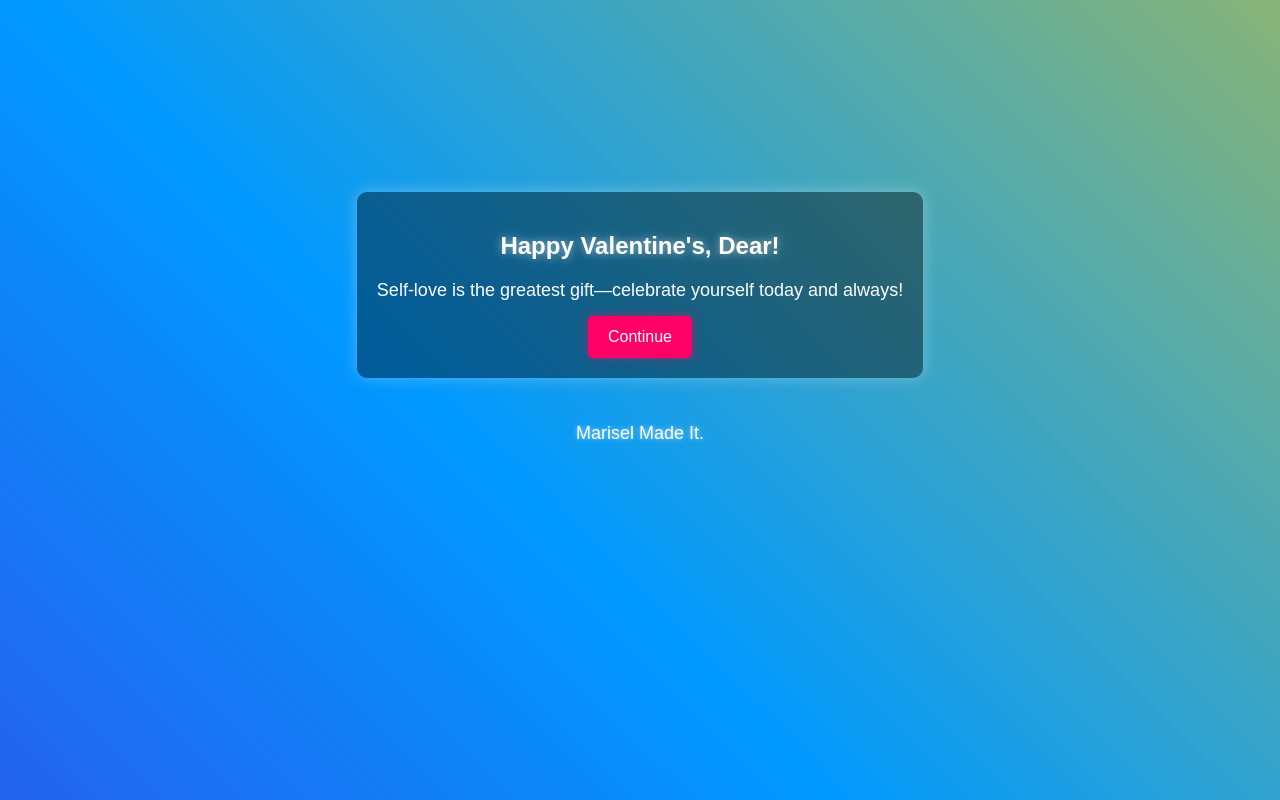
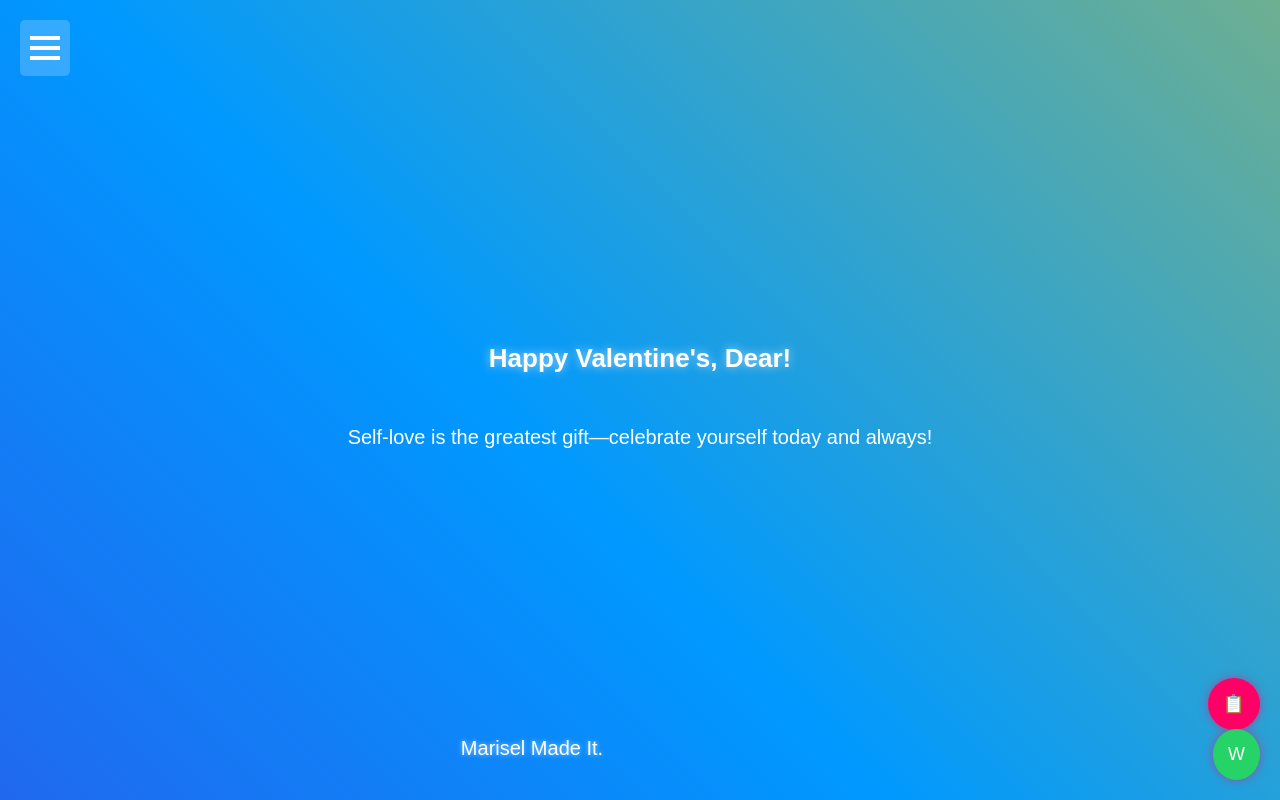
Before and after one commit to betingrich/I, a plain HTML site: page index.html in a window 1280 px wide. Drawn offline with Linux system fonts and the light colour scheme.

Commit message:
Update index.html

```diff
--- a/index.html
+++ b/index.html
@@ -15,6 +15,12 @@
             color: white;
             margin: 0;
             padding: 0;
+            height: 100vh;
+            display: flex;
+            flex-direction: column;
+            justify-content: center;
+            align-items: center;
+            position: relative;
         }
 
         /* Background Animation */
@@ -23,68 +29,127 @@
             100% { background-position: 100% 50%; }
         }
 
-        /* Container */
-        .container {
-            margin-top: 15%;
-            padding: 20px;
-            background: rgba(0, 0, 0, 0.4);
-            display: inline-block;
-            border-radius: 10px;
-            box-shadow: 0 0 15px rgba(255, 255, 255, 0.3);
-            animation: fadeIn 1s ease-in-out;
-        }
-
-        /* Fade In Animation */
-        @keyframes fadeIn {
-            from { opacity: 0; transform: translateY(-10px); }
-            to { opacity: 1; transform: translateY(0); }
-        }
-
         h2 {
-            font-size: 24px;
+            font-size: 26px;
             text-shadow: 0 0 10px rgba(255, 255, 255, 0.6);
         }
 
         p {
-            font-size: 18px;
-            margin: 15px 0;
+            font-size: 20px;
+            margin: 20px 10px;
+            padding: 10px;
+            max-width: 80%;
         }
 
-        button {
+        /* Floating Action Buttons */
+        .fab {
+            position: fixed;
+            bottom: 70px;
+            right: 20px;
             background: #ff0066;
             color: white;
             border: none;
-            padding: 12px 20px;
-            font-size: 16px;
-            border-radius: 5px;
+            padding: 15px;
+            font-size: 18px;
+            border-radius: 50%;
             cursor: pointer;
             box-shadow: 0 0 10px rgba(255, 0, 102, 0.5);
             transition: 0.3s;
         }
 
-        button:hover {
+        .fab:hover {
             background: #cc0052;
-            box-shadow: 0 0 15px rgba(255, 0, 102, 0.8);
+        }
+
+        /* WhatsApp Button */
+        .whatsapp {
+            bottom: 20px;
+            background: #25d366;
         }
 
         /* Footer */
         footer {
-            margin-top: 20px;
+            position: fixed;
+            bottom: 10px;
+            width: 100%;
+            text-align: center;
+            font-size: 16px;
+            text-shadow: 0 0 5px rgba(255, 255, 255, 0.6);
+        }
+
+        /* Hamburger Menu */
+        .menu {
+            position: absolute;
+            top: 20px;
+            left: 20px;
+            cursor: pointer;
+            background: rgba(255, 255, 255, 0.2);
             padding: 10px;
-            font-size: 16px;
+            border-radius: 5px;
+            transition: 0.3s;
+        }
+
+        .menu:hover {
+            background: rgba(255, 255, 255, 0.4);
+        }
+
+        .menu div {
+            width: 30px;
+            height: 4px;
+            background: white;
+            margin: 6px 0;
+        }
+
+        /* Dropdown Menu */
+        .dropdown {
+            display: none;
+            position: absolute;
+            top: 60px;
+            left: 20px;
+            background: rgba(0, 0, 0, 0.7);
+            border-radius: 5px;
+            padding: 10px;
+            text-align: left;
+        }
+
+        .dropdown a {
             color: white;
-            text-shadow: 0 0 5px rgba(255, 255, 255, 0.6);
+            text-decoration: none;
+            display: block;
+            padding: 8px;
+        }
+
+        .dropdown a:hover {
+            background: rgba(255, 255, 255, 0.3);
         }
     </style>
 </head>
 <body>
 
-    <div class="container">
-        <h2 id="greeting"></h2>
-        <p id="quote"></p>
-        <button onclick="window.location.href='boyfriend.html'">Continue</button>
+    <!-- Hamburger Menu -->
+    <div class="menu" onclick="toggleMenu()">
+        <div></div>
+        <div></div>
+        <div></div>
     </div>
 
+    <!-- Dropdown Menu -->
+    <div id="dropdownMenu" class="dropdown">
+        <a href="boyfriend.html">Boyfriend</a>
+        <a href="girlfriend.html">Girlfriend</a>
+    </div>
+
+    <!-- Valentine's Quote -->
+    <h2 id="greeting"></h2>
+    <p id="quote"></p>
+
+    <!-- Copy Button -->
+    <button class="fab" onclick="copyQuote()">📋</button>
+
+    <!-- WhatsApp Button -->
+    <button class="fab whatsapp" onclick="window.location.href='https://whatsapp.com/channel/0029Vajvy2kEwEjwAKP4SI0x'">W</button>
+
+    <!-- Footer -->
     <footer>
         <p>Marisel Made It.</p>
     </footer>
@@ -127,6 +192,16 @@
         let randomQuote = quotes[Math.floor(Math.random() * quotes.length)];
         document.getElementById("greeting").innerText = `Happy Valentine's, ${name}!`;
         document.getElementById("quote").innerText = randomQuote;
+
+        function copyQuote() {
+            navigator.clipboard.writeText(randomQuote);
+            alert("Quote copied!");
+        }
+
+        function toggleMenu() {
+            let menu = document.getElementById("dropdownMenu");
+            menu.style.display = menu.style.display === "block" ? "none" : "block";
+        }
     </script>
 
 </body>
```
